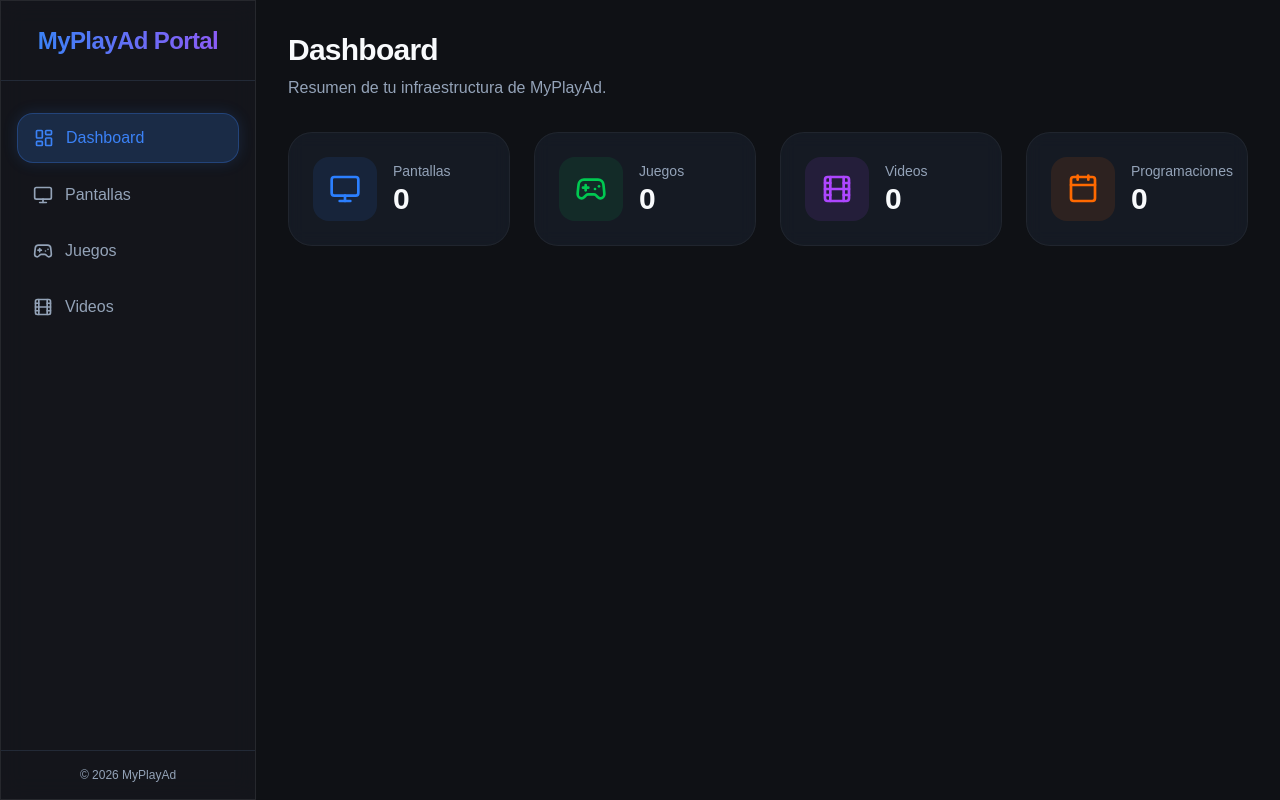
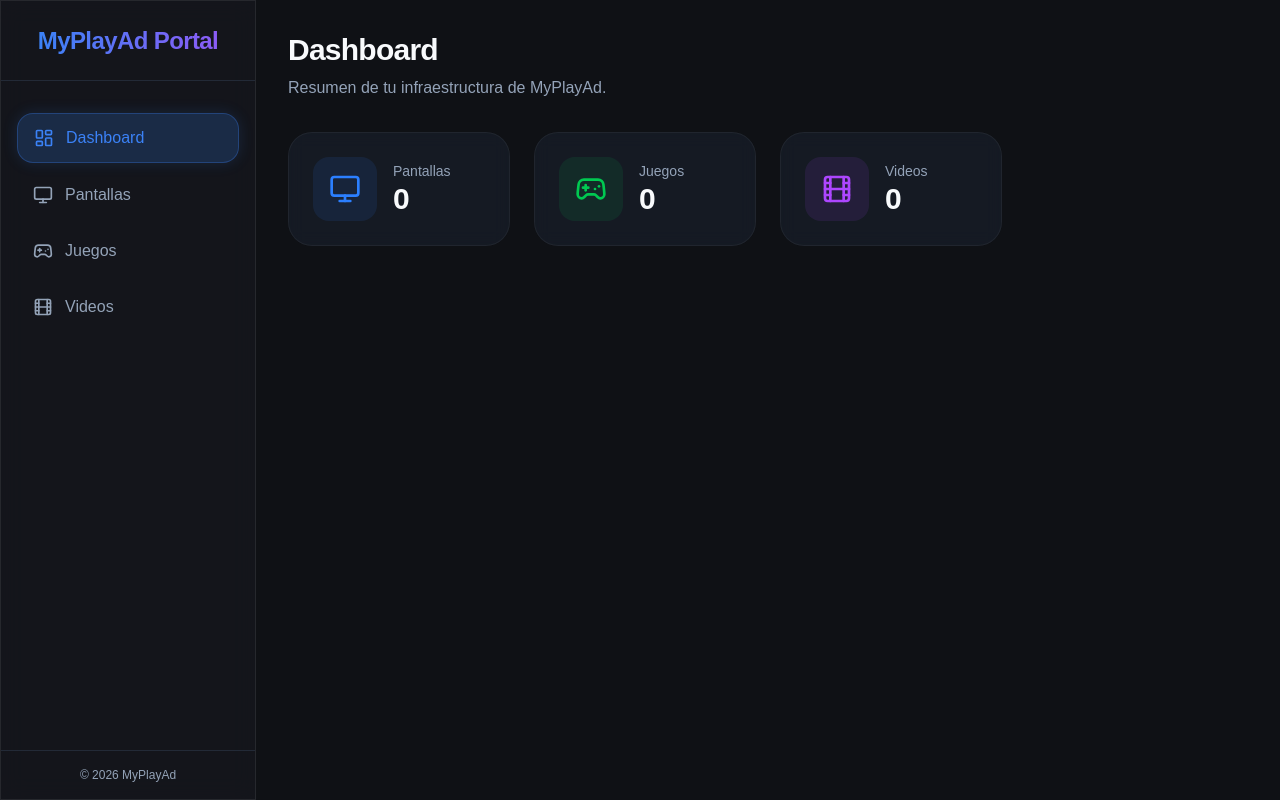
Before and after one commit to bmecdev/myplayad, a Next.js app in the folder portal/: page / in a window 1280 px wide. Built offline with nearby package versions, Linux system fonts and the light colour scheme; no server answers; the database is empty.

Commit message:
fix: remove programaciones stat from dashboard home page

```diff
--- a/portal/src/app/page.tsx
+++ b/portal/src/app/page.tsx
@@ -5,18 +5,16 @@ import Link from 'next/link';
 export const dynamic = 'force-dynamic';
 
 export default async function Dashboard() {
-  const [screensCount, gamesCount, videosCount, schedulesCount] = await Promise.all([
+  const [screensCount, gamesCount, videosCount] = await Promise.all([
     prisma.screen.count(),
     prisma.game.count(),
     prisma.video.count(),
-    prisma.schedule.count(),
   ]);
 
   const stats = [
     { name: 'Pantallas', value: screensCount, icon: Monitor, color: 'text-blue-500', bg: 'bg-blue-500/10', href: '/screens' },
     { name: 'Juegos', value: gamesCount, icon: Gamepad2, color: 'text-green-500', bg: 'bg-green-500/10', href: '/games' },
     { name: 'Videos', value: videosCount, icon: Film, color: 'text-purple-500', bg: 'bg-purple-500/10', href: '/videos' },
-    { name: 'Programaciones', value: schedulesCount, icon: Calendar, color: 'text-orange-500', bg: 'bg-orange-500/10', href: '/schedules' },
   ];
 
   return (
```
